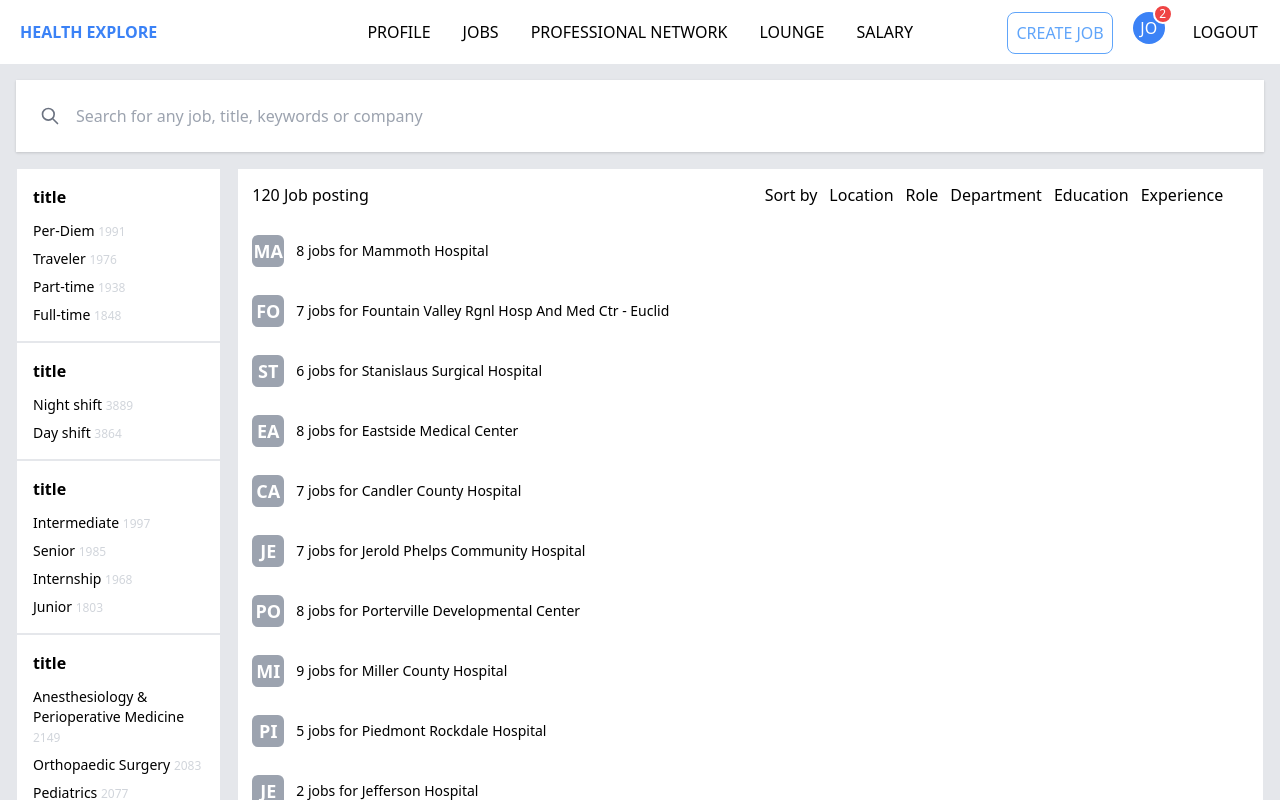
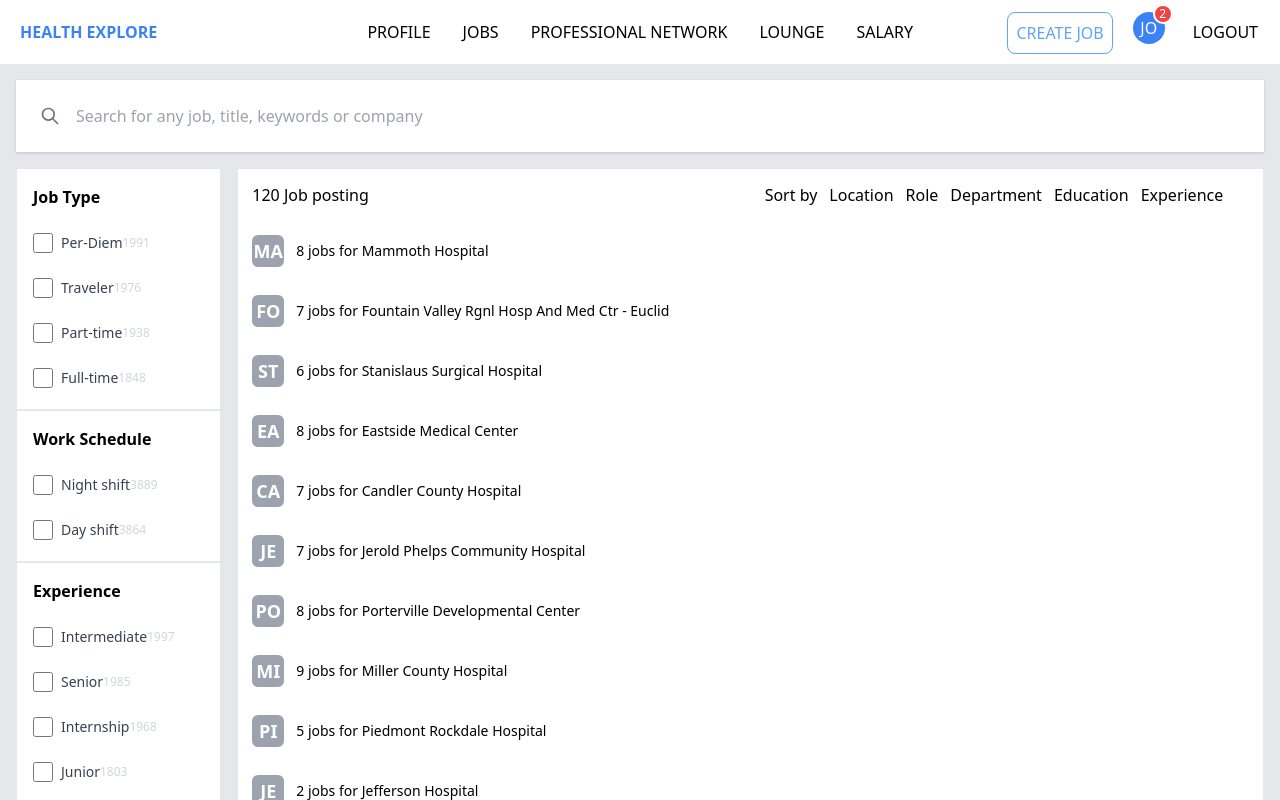
Before and after one commit to imox2/clipboard-health, a Next.js app: page / in a window 1280 px wide. Shown: the top 800 px of the page. Built offline with nearby package versions, Linux system fonts and the light colour scheme.

Commit message:
Completed filter functionality with data binded

```diff
--- a/components/jobs/filters.js
+++ b/components/jobs/filters.js
@@ -1,20 +1,24 @@
 import Link from 'next/link';
 import axios from 'axios';
 import React, {useState, useEffect, Fragment} from 'react';
+import { firstLetterCapitalized } from '../../utils/viewHelper';
 
-function Widget({title, data}) {
+function Widget({title, data, changeFilterInfo}) {
     return (
         <div className="bg-white p-4 border border-gray-200">
-            <div className="font-bold">title</div>
+            <div className="font-bold">{firstLetterCapitalized(title)}</div>
             <div className="text-sm mt-3">
                 <ul className="space-y-2">
                     {data.map((el, index) =>(
                          index<=11 ?
                         <li key={index}>
                             {index<=10 ?
-                                <a href="/">
-                                {el['key']} <span className="text-xs text-gray-300">{el['doc_count']}</span>
-                            </a>:
+                                 <label className="inline-flex items-center mt-3">
+                <input type="checkbox" className="form-checkbox h-5 w-5 text-blue-600"
+                onChange={(e) => changeFilterInfo(event.target.checked, el['key'])}/>
+                <span className="ml-2 text-gray-700">{el['key']}</span>
+                <span className="text-xs text-gray-300">{el['doc_count']}</span>
+            </label>:
                             <a href="/">
                                 Show More
                             </a>
@@ -28,7 +32,7 @@ function Widget({title, data}) {
     )
 }
 
-export default function Filters() {
+export default function Filters({selectFilters}) {
     const [filters, setFilters] = useState({
         'job_type': [],
         'department': [],
@@ -48,7 +52,7 @@ export default function Filters() {
             <Fragment>
             {filters ? (
                 Object.keys(filters).map(filter => (
-                    <Widget key={filter} title={filter} data={filters[filter]} />
+                    <Widget key={filter} title={filter} data={filters[filter]} changeFilterInfo={selectFilters} />
                 ))
             ):''}
             </Fragment>
--- a/components/jobs/index.js
+++ b/components/jobs/index.js
@@ -6,12 +6,34 @@ import { computeTotalJobs } from '../../utils/apiHelper';
 
 export default function Jobs({ searchText }) {
     const [jobs, setJobs] = useState();
+    const [filters, setFilters] = useState();
+
+    const selectFilters = (checked, filter) => {
+      const filtersCopy = !filters ? [] : JSON.parse(JSON.stringify(filters));
+      console.log("filtersCopy:",filtersCopy);
+      if(checked) {
+        filtersCopy.push(filter);
+      } else {
+        const index = filtersCopy.indexOf(filter);
+        if (index > -1) {
+          filtersCopy.splice(index, 1);
+        }
+      }
+      setFilters(filtersCopy);
+      console.log("filtersCopy:",filtersCopy);
+      // getJobsData();
+    };
 
     const getJobsData = async () => {
+      let url = `api/jobs?search=${searchText}`;
+      console.log("filters:",filters);
+      if(filters && filters.length > 0) {
+        url = url + `&filters=${filters.toString()}`
+      }
       const result = await axios(
-         `api/jobs?search=${searchText}`,
+         url
       );
-      console.log("getJobsData");
+      console.log("getJobsData:",url);
       setJobs(result.data);
     };
 
@@ -22,12 +44,12 @@ export default function Jobs({ searchText }) {
     useEffect(() => {
       setJobs(null);
       getJobsData();
-  }, [searchText]);
+  }, [searchText,filters]);
 
     return (
         <div className="m-4 flex flex-row lg:space-x-4">
             <div className="hidden lg:block lg:w-1/5">
-                <Filters />
+                <Filters selectFilters={selectFilters}/>
             </div>
             <div className="w-full bg-white  lg:border lg:border-gray-200">
             <div className="grid grid-cols-2">
--- a/pages/api/jobs.js
+++ b/pages/api/jobs.js
@@ -1,5 +1,5 @@
 import jobs from '../../data/jobs'
-import searchJobs from './utils'
+import { searchJobs, filterJobs } from './utils'
 
 export default async (req, res) => {
   res.statusCode = 200
@@ -11,12 +11,15 @@ export default async (req, res) => {
   // correct results even if server-side can't finish replies in the right order
   await new Promise((resolve) => setTimeout(resolve, 1000 * Math.random()))
 
-  const { search } = req.query;
+  const { search, filters } = req.query;
   let matchedJobs = JSON.parse(JSON.stringify(jobs));
   if (search && search !== "null") {
   	console.log("search for...",search);
   	matchedJobs = searchJobs(matchedJobs, search);
   }
+  if(filters) {
+  	matchedJobs = filterJobs(matchedJobs, filters);
+  }
   // console.log("matchedJobs:",matchedJobs);
   res.json(matchedJobs);
 }
--- a/pages/api/utils.js
+++ b/pages/api/utils.js
@@ -10,6 +10,31 @@ const searchJobs = (jobs, searchText) => {
   return foundJobs;
 };
 
+const filterJobs = (jobs, filters) => {
+  const filtersArray = filters.split(',')
+  const foundJobs = [];
+  jobs.forEach(job => {
+    job.items = filterTextInObject(job.items, filtersArray);
+    job.total_jobs_in_hospital = job.items.length;
+    if(job.total_jobs_in_hospital > 0) {
+      foundJobs.push(job);
+    }
+  });
+  return foundJobs;
+};
+
+const filterTextInObject = (itemsArray,filtersArray) => {
+  let arrayOfMatchedObjects = itemsArray.filter(object => {
+    const text = JSON.stringify(Object.values(object))
+      .toString()
+      .toLowerCase();
+    return filtersArray.every( filter => text.includes(filter.toLowerCase()));
+  });
+
+  return arrayOfMatchedObjects;
+}
+
+
 const searchTextInObject = (itemsArray,searchText) => {
   let arrayOfMatchedObjects = itemsArray.filter(object => {
     return JSON.stringify(Object.values(object))
@@ -20,4 +45,4 @@ const searchTextInObject = (itemsArray,searchText) => {
   return arrayOfMatchedObjects;
 }
 
-export default searchJobs;
+export { searchJobs, filterJobs };
```
